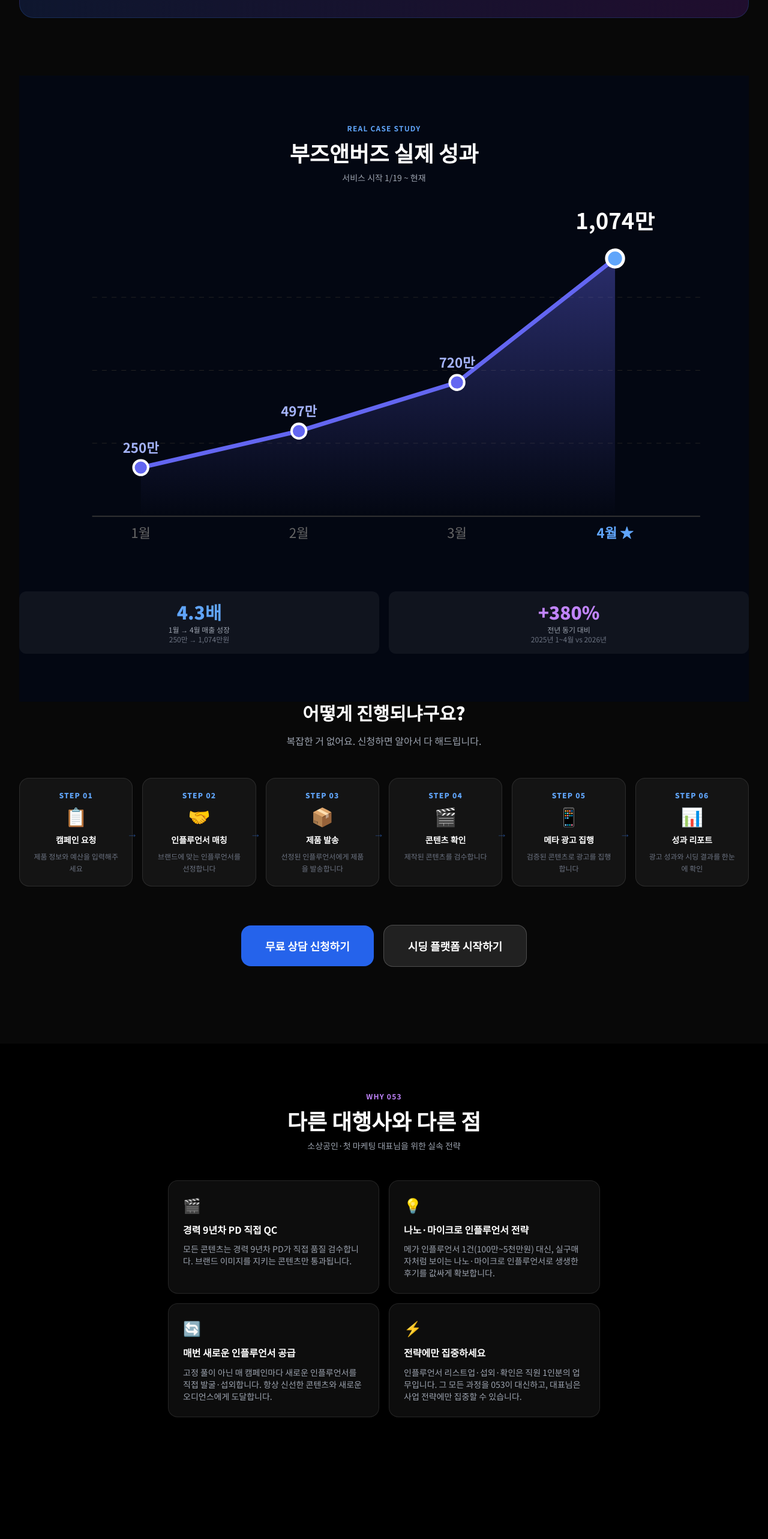
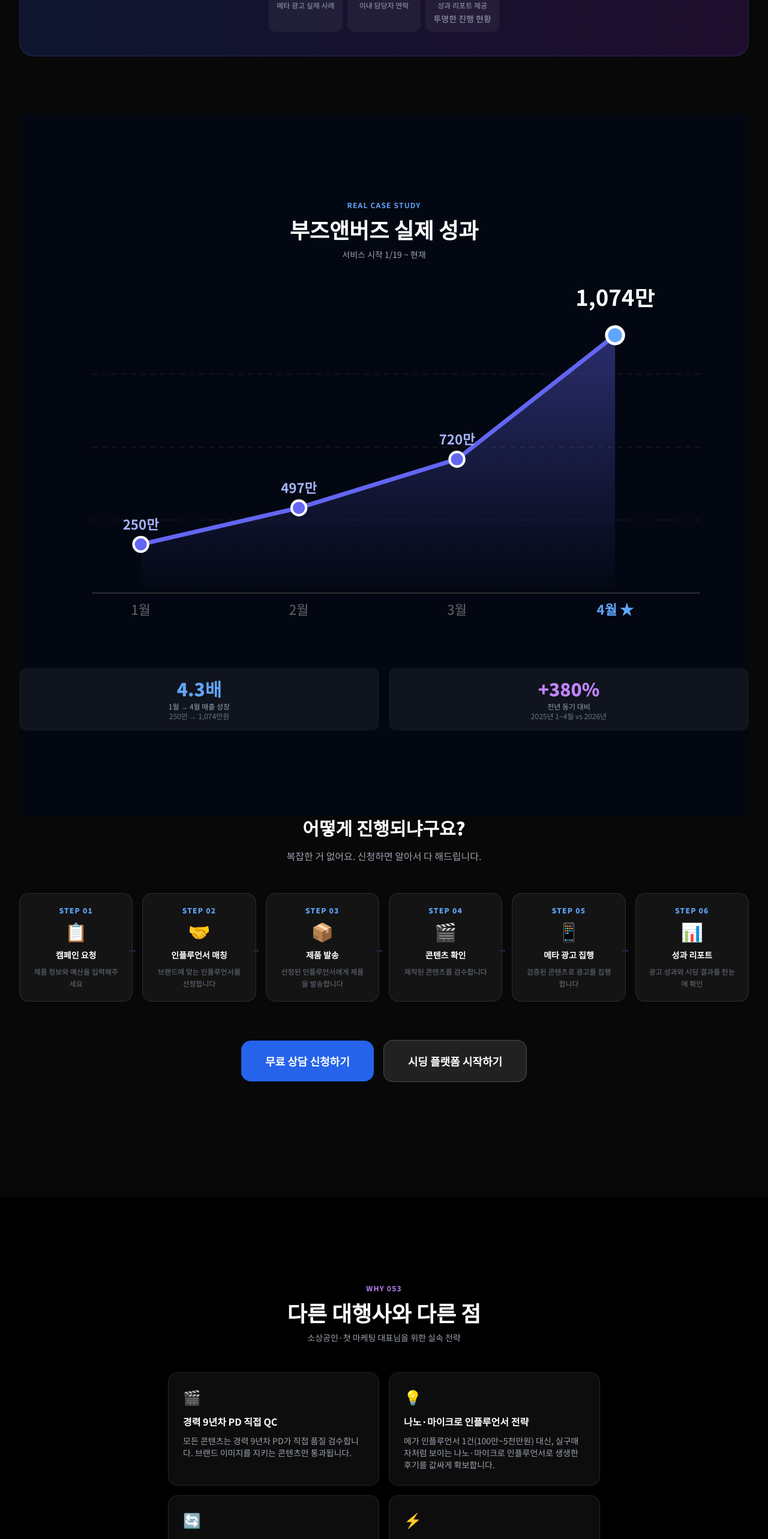
Before and after one commit to hagojob101-home/seeding-platform, a Next.js app: page / in a window 1280 px wide. Shown: the part 2580-5146 px from the top of the page at 60% size. Built offline with nearby package versions, Linux system fonts and the light colour scheme.

Commit message:
섹션 여백 확대

```diff
--- a/pages/index.js
+++ b/pages/index.js
@@ -96,7 +96,7 @@
       </section>
 
       {/* 서비스 소개 섹션 */}
-      <section className="py-32 bg-[#080808] relative">
+      <section className="py-48 bg-[#080808] relative">
         <div className="max-w-7xl mx-auto px-4 md:px-8">
 
           {/* 블럭 1 - 공감/문제 제기 */}
@@ -212,7 +212,7 @@
           </div>
 
 {/* 부즈앤버즈 성장 그래프 섹션 */}
-      <section className="py-20 bg-gray-950 relative overflow-hidden">
+      <section className="py-36 bg-gray-950 relative overflow-hidden">
         <div className="w-full">
           <div className="text-center mb-12">
             <span className="text-xs font-bold text-blue-400 tracking-widest uppercase mb-3 block">Real Case Study</span>
@@ -331,7 +331,7 @@
       </section>
 
       {/* 053 장점 섹션 */}
-      <section className="py-20 bg-black relative">
+      <section className="py-36 bg-black relative">
         <div className="max-w-3xl mx-auto px-6">
           <div className="text-center mb-12">
             <span className="text-xs font-bold text-purple-400 tracking-widest uppercase mb-3 block">Why 053</span>
```
